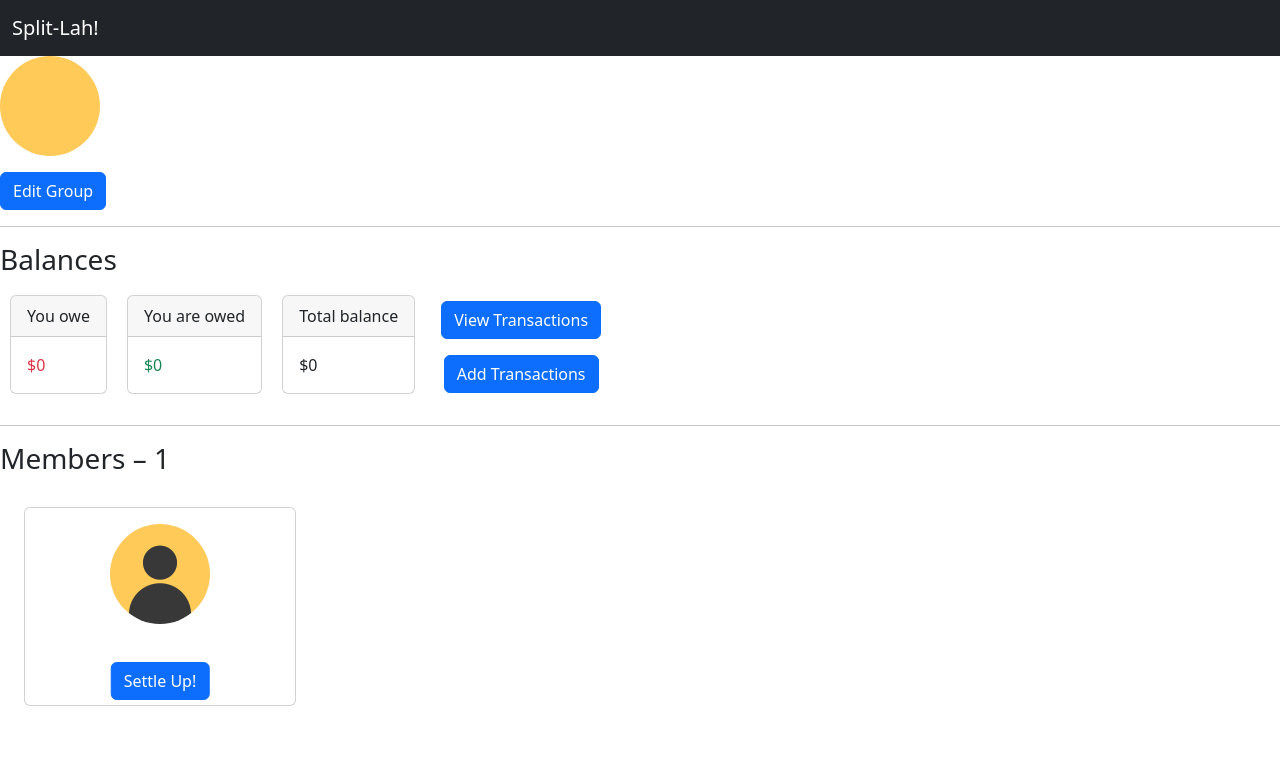
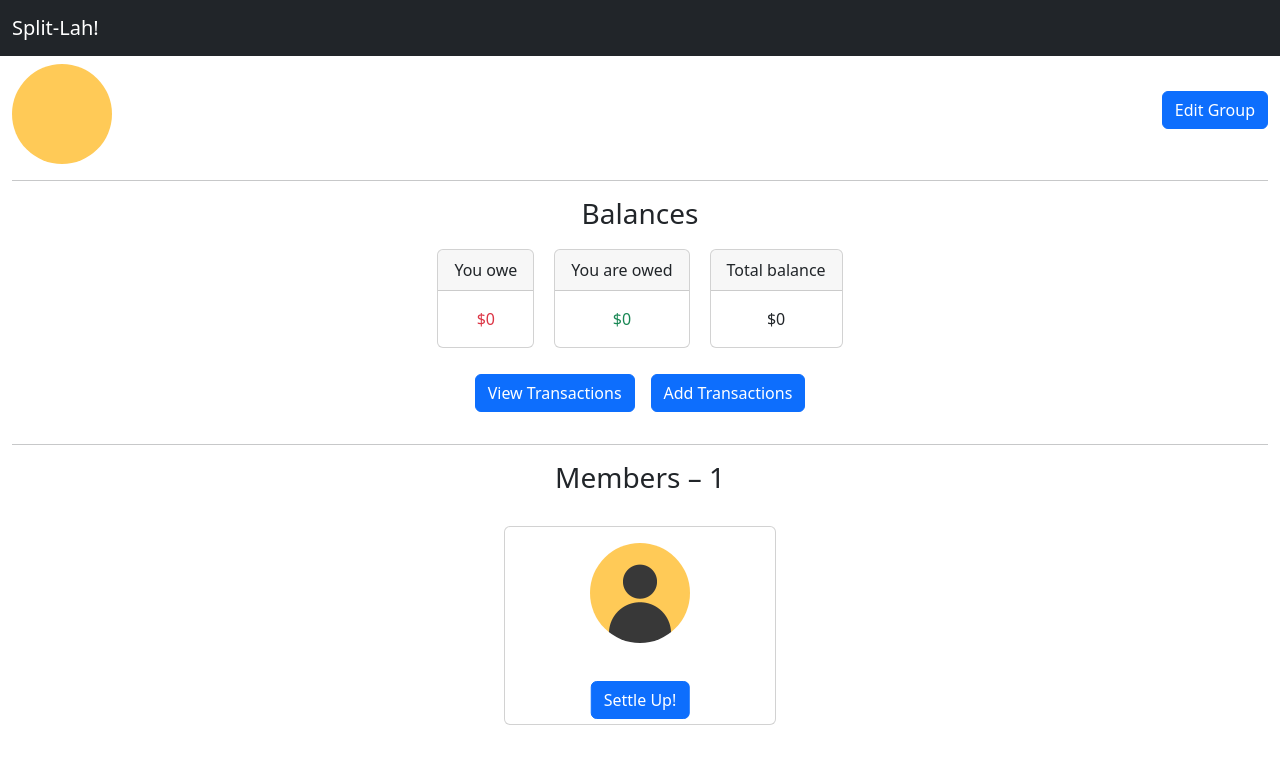
Before and after one commit to SplitLahTeam/SplitLah-, a React (Vite) app in the folder Client/: page /detailedpages/group/details in a window 1280 px wide. Shown: the top 764 px of the page. Built offline with nearby package versions, Linux system fonts and the light colour scheme.

Commit message:
Group Detail Page layout improved

```diff
--- a/Client/src/App.css
+++ b/Client/src/App.css
@@ -76,18 +76,16 @@
 
 .button-stacked {
   display: flex;
-  flex-flow: column;
+  flex-flow: row;
   padding: 0.5em;
-  align-items: center;
+  justify-content: center;
 }
 
 .button-padding {
   padding: 0.5em;
 }
 
-.money-balance {
-  display: flex;
-}
+
 
 .card-money-balance {
   padding: 10px;
--- a/Client/src/components/CardRecentExpenses.jsx
+++ b/Client/src/components/CardRecentExpenses.jsx
@@ -16,7 +16,7 @@ const CardRecentExpenses = ({expenseTitle, transactionList}) => {
         <Accordion.Body>
             <ul>
               {transactionList.map((transaction,idx) =>
-              <li key={idx}>{transaction.paidByName || transaction.receivedByName} on {moment.unix(Date.parse(transaction.updatedAt)/1000).format("DD-MMM-YY")} ({transaction.description}) ${transaction.amount}</li>
+              <li key={idx}>{transaction?.paidByName || transaction?.receivedByName} on {moment.unix(Date.parse(transaction.updatedAt || 0)/1000).format("DD-MMM-YY")} ({transaction.description}) ${transaction.amount}</li>
             )}
             </ul>
         </Accordion.Body>
--- a/Client/src/components/CardUserGroupSummary.jsx
+++ b/Client/src/components/CardUserGroupSummary.jsx
@@ -42,14 +42,14 @@ const CardUserGroupSummary = () => {
   return (
     <div>
       <Card variant="light">
-        <Card.Header>Groups – {totalGroups}</Card.Header>
+        <Card.Header className='text-center'>Your Groups – {totalGroups}</Card.Header>
         <Card.Body>
           <Card.Text>
             <ul>
               {userGroups.map((group) => (
-                <li onClick={handleGroupClick(group._id)} key={group._id}>{group.name}</li>
+                <Button style={{minWidth:"130px"}} className='m-2' onClick={handleGroupClick(group._id)} key={group._id}>{group.name}</Button>
               ))}
-              <li onClick={handleAddGroupClick}>Create a group</li>
+              <Button className='d-block text-center mx-auto mt-3' variant='secondary' onClick={handleAddGroupClick}>Create a New group</Button>
             </ul>
           </Card.Text>
         </Card.Body>
--- a/Client/src/pages/GroupDetails.jsx
+++ b/Client/src/pages/GroupDetails.jsx
@@ -1,6 +1,9 @@
 import { useSelector, useDispatch } from "react-redux";
 import { useNavigate } from "react-router-dom";
 import {selectedTransactionActions} from '../store/selectedTransactionSlice'
+import Container from "react-bootstrap/Container";
+import Row from 'react-bootstrap/Row'
+import Col from 'react-bootstrap/Col'
 import Button from "react-bootstrap/Button";
 import CardMoneyBalance from "../components/CardMoneyBalance";
 import CardIndividualMember from "../components/CardIndividualMember";
@@ -33,17 +36,23 @@ const GroupDetails = () => {
   }
 
   return (
-    <div>
-      <div className="groups-head">
-        <div className="circle-thumbnail">{Array.from(groupName)[0]}</div>
-        <h1>{groupName}</h1>
-        <p className="text-muted">{groupDescription}</p>
-        <Button onClick={() => navigate("/group/edit")}>Edit Group</Button>
-      </div>
+    <Container fluid>
+      <Row>
+        <Col xs="auto" className="mt-2 d-none d-sm-block">
+          <div className="circle-thumbnail">{Array.from(groupName)[0]}</div>
+        </Col>
+        <Col className="text-center text-sm-start my-auto">
+          <h1>{groupName}</h1>
+          <p className="text-muted">{groupDescription}</p>
+        </Col>
+        <Col xs="auto" className="my-auto">
+          <Button onClick={() => navigate("/group/edit")}>Edit Group</Button>
+        </Col>
+      </Row>
       <hr className="divider"></hr>
-      <h3>Balances</h3>
-      <div className="balance-section">
-        <div className="money-balance">
+      <h3 className="text-center">Balances</h3>
+      <Row className="balance-section text-center">
+        <div className="d-flex justify-content-center">
           <div className="card-money-balance">
             <CardMoneyBalance
               moneyBalanceTitle="You owe"
@@ -64,7 +73,10 @@ const GroupDetails = () => {
               moneyBalanceAmount={netAmount.netToReceive}
             />
           </div>
-          <div className="button-stacked">
+
+        </div>
+      </Row>
+      <div className="button-stacked">
             <div className="button-padding">
               <Button onClick={() => navigate("/detailedpages/group/transactions")}>View Transactions</Button>
             </div>
@@ -72,11 +84,9 @@ const GroupDetails = () => {
               <Button onClick={() => navigate("/transaction/register")}>Add Transactions</Button>
             </div>
           </div>
-        </div>
-      </div>
       <hr className="divider"></hr>
-      <h3>Members – {totalMembers}</h3>
-      <div className="group-cluster">
+      <h3 className="text-center">Members – {totalMembers}</h3>
+      <div className="d-flex ms-auto justify-content-center flex-wrap">
         {groupMembers.map((member) => (
           <CardIndividualMember
             groupMemberName={member.name}
@@ -85,7 +95,7 @@ const GroupDetails = () => {
           />
         ))}
       </div>
-    </div>
+    </Container>
   );
 };
 
--- a/Client/src/pages/UserHome.jsx
+++ b/Client/src/pages/UserHome.jsx
@@ -52,7 +52,7 @@ const UserHome = () => {
       <hr className="divider"></hr>
       <Row>
         <div className="col-md-5">
-          <div className="money-balance">
+          <div className="d-flex justify-content-center">
             <div className="card-money-balance">
               <CardMoneyBalance moneyBalanceTitle="You owe" colorClass="text-danger" moneyBalanceAmount={netReceivedAmount}/>
             </div>
@@ -63,7 +63,7 @@ const UserHome = () => {
               <CardMoneyBalance moneyBalanceTitle="Total balance" moneyBalanceAmount={netAmountToReceive} />
             </div>
           </div>
-          <div className="users-groups m-1">
+          <div className="users-groups m-1 mx-2">
             <CardUserGroupSummary />
           </div>
         </div>
```
